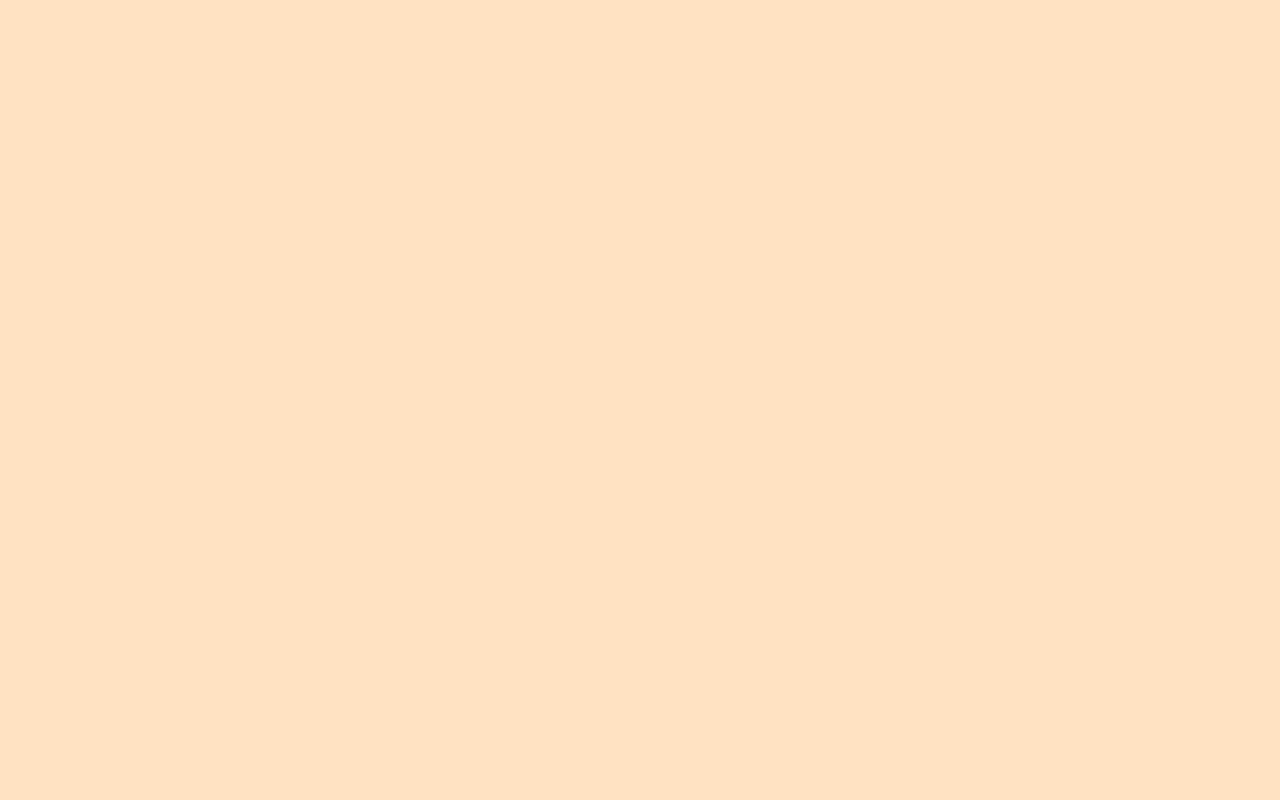
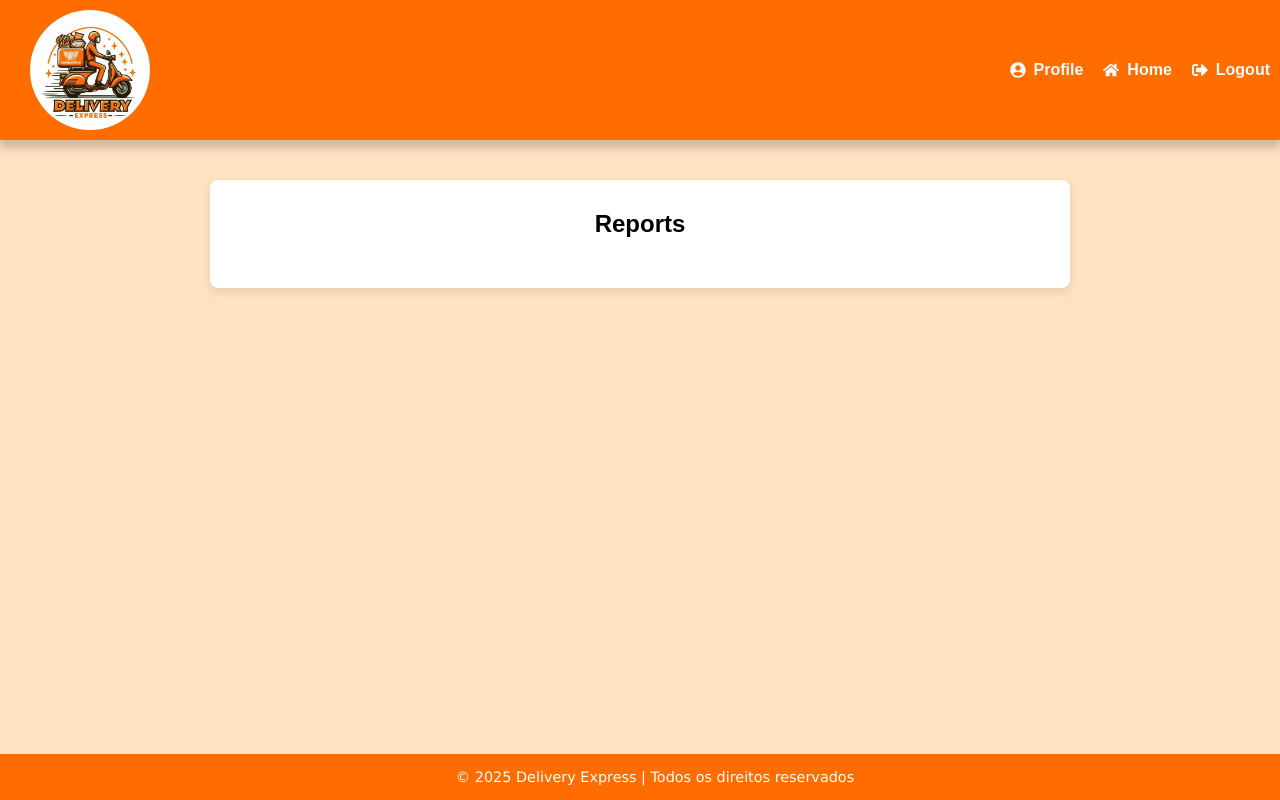
Before and after one commit to FlaviaVGQ/delivery-frontend, a React (Create React App) app: page /reports in a window 1280 px wide. Before the commit this address had no page. Built offline with nearby package versions, Linux system fonts and the light colour scheme.

Commit message:
Criação da página ReportsPage

```diff
--- a/src/App.js
+++ b/src/App.js
@@ -18,6 +18,8 @@ import { CartProvider } from './CartContext';
 import { CheckoutProvider } from "./CheckoutContext";
 import { ProductProvider } from './ProductContext';
 import OrdersPage from "./orderPage/ordersPage";
+import ReportsPage from "./reports";
+
 
 
 const App = () => {
@@ -43,6 +45,7 @@ const App = () => {
                             <Route path="/cartPage" element={<CartPage />} />
                             <Route path="/checkoutPage" element={<CheckoutPage />} />
                             <Route path="/orders" element={<OrdersPage />} />
+                            <Route path="/reports" element={<ReportsPage />} />
                         </Routes>
                     </Router>
                 </CartProvider>
--- a/src/homePage/index.js
+++ b/src/homePage/index.js
@@ -8,7 +8,8 @@ import {
     FaStore,
     FaLink,
     FaHome,
-    FaClipboardList
+    FaClipboardList,
+    FaChartBar
 } from 'react-icons/fa';
 import { Link, useNavigate } from 'react-router-dom';
 import { getProductsByUser } from '../fileService';
@@ -91,11 +92,18 @@ const AdminHomePage = () => {
                             <button className="action-button">Visualizar Pedidos</button>
                         </Link>
                     </div>
+                    <div className="admin-homepage-card" id="view-orders">
+                        <h2><FaChartBar /> Relatórios</h2>
+                        <p>Acesse relatórios de vendas e produtos.</p>
+                        <Link to="/reports">
+                            <button className="action-button">Visualizar Relatórios</button>
+                        </Link>
+                    </div>
                 </section>
             </main>
 
             <footer className="admin-homepage-footer">
-                <p>&copy; 2024 Delivery Express | Todos os direitos reservados</p>
+                <p>&copy; 2025 Delivery Express | Todos os direitos reservados</p>
             </footer>
         </div>
     );
--- /dev/null
+++ b/src/reports/index.js
@@ -0,0 +1,55 @@
+import React, { useState, useEffect } from 'react';
+import { Link } from 'react-router-dom';
+import './stylesReportsPage.css';
+import { FaHome, FaSignOutAlt, FaUserCircle, FaTrash } from "react-icons/fa";
+
+
+const ReportsPage = () => {
+    const [loading, setLoading] = useState(true);
+    const [error, setError] = useState(null);
+    const [reports, setReports] = useState([]);
+    const userId = localStorage.getItem('userId');
+
+
+
+
+
+    return (
+        <div className="reportspage-container">
+            <header className="reportspage-header">
+                <img src="/logo.png" alt="Logo" className="reportspage-logo" />
+                <nav className="reportspage-nav">
+                    <ul className="nav-list">
+                        <li><Link to="/restaurante"><FaUserCircle /> Profile</Link></li>
+                        <li><Link to="/home"><FaHome /> Home</Link></li>
+                        <li><Link to="/" className="logout-button"><FaSignOutAlt /> Logout</Link></li>
+                    </ul>
+                </nav>
+            </header>
+
+            <main className="reportspage-main">
+                <div className="reportspage-card">
+                    <h2>Reports</h2>
+                    {reports.map((report) => (
+                        <div key={report.id} className="report-card">
+                            <div className="report-info">
+                                <p><strong>Report Title:</strong> {report.title || 'Untitled'}</p>
+                                <p><strong>Generated On:</strong> {report.date || 'Unknown date'}</p>
+                                <p><strong>Description:</strong> {report.description || 'No description'}</p>
+                            </div>
+                            <button className="delete-button">
+                                <FaTrash /> Delete
+                            </button>
+                        </div>
+                    ))}
+                </div>
+            </main>
+
+            <footer className="reportspage-footer">
+                 &copy; 2025 Delivery Express | Todos os direitos reservados
+            </footer>
+        </div>
+    );
+};
+
+export default ReportsPage;
--- /dev/null
+++ b/src/reports/stylesReportsPage.css
@@ -0,0 +1,78 @@
+.reportspage-container {
+    display: flex;
+    flex-direction: column;
+    min-height: 100vh;
+    font-family: 'Arial', sans-serif;
+    background-color: #ffe2c2;
+}
+
+.reportspage-header {
+   background-color: #ff6d00;
+    color: white;
+    padding: 10px;
+    display: flex;
+    justify-content: space-between;
+    align-items: center;
+    box-shadow: 0 8px 8px rgba(0, 0, 0, 0.19);
+}
+
+.reportspage-logo {
+    width: 120px;
+    height: 120px;
+    border-radius: 50%;
+    object-fit: cover;
+    padding: 0;
+    margin-left: 20px;
+}
+
+.reportspage-main {
+    padding: 40px;
+    display: flex;
+    justify-content: center;
+}
+
+.reportspage-card {
+    background-color: white;
+    padding: 30px;
+    border-radius: 8px;
+    box-shadow: 0 4px 8px rgba(0, 0, 0, 0.1);
+    width: 100%;
+    max-width: 800px;
+}
+
+.report-card {
+    background-color: #e9f0f5;
+    padding: 20px;
+    border-radius: 6px;
+    margin-bottom: 20px;
+}
+
+.report-info p {
+    font-size: 16px;
+    margin: 8px 0;
+}
+
+.delete-button {
+    background-color: crimson;
+    color: white;
+    border: none;
+    padding: 10px;
+    cursor: pointer;
+}
+
+.delete-button:hover {
+    background-color: darkred;
+}
+
+.reportspage-footer {
+    background-color: #ff6d00;
+    color: white;
+    text-align: center;
+    padding: 15px;
+    font-size: 0.9rem;
+    font-family: 'Verdana', sans-serif;
+    position: fixed;
+    bottom: 0;
+    left: 0;
+    width: 100%;
+}
```
